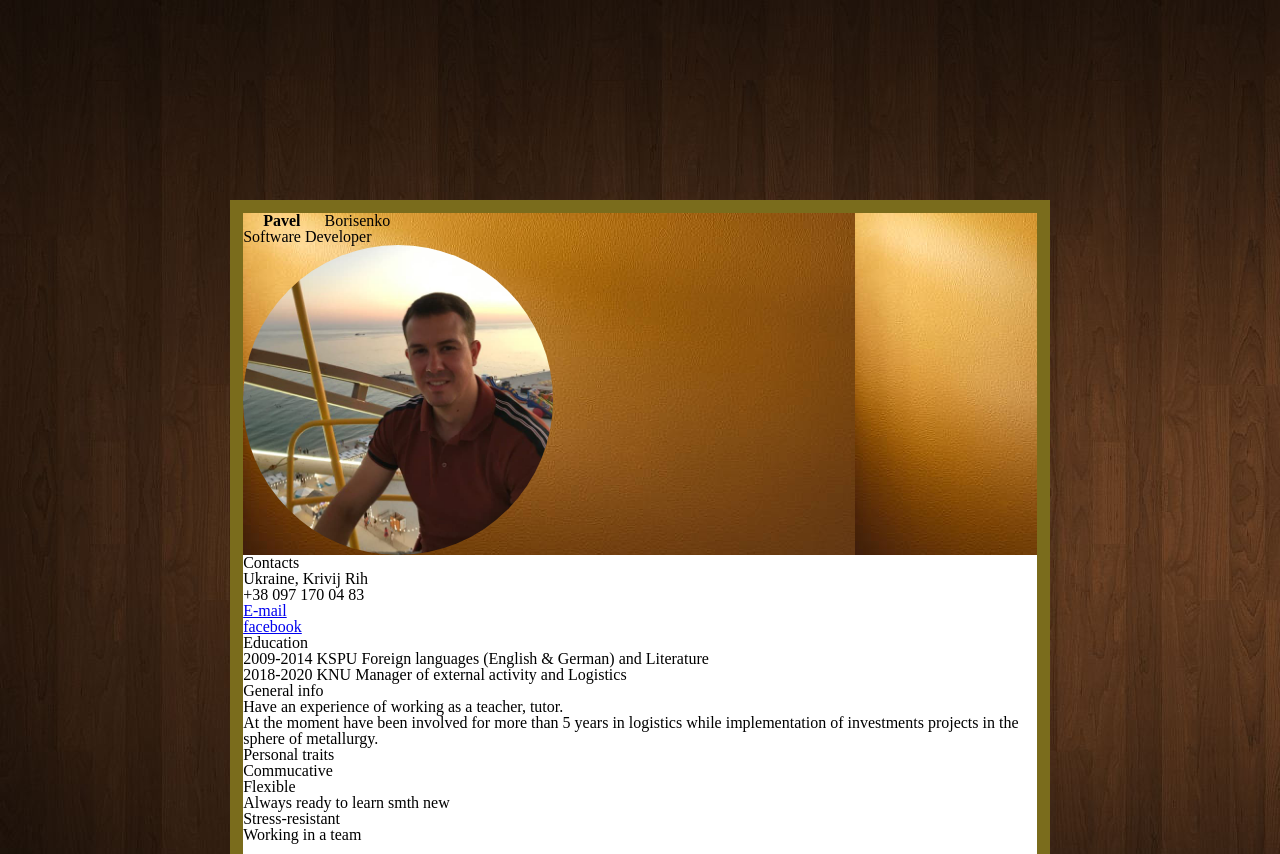
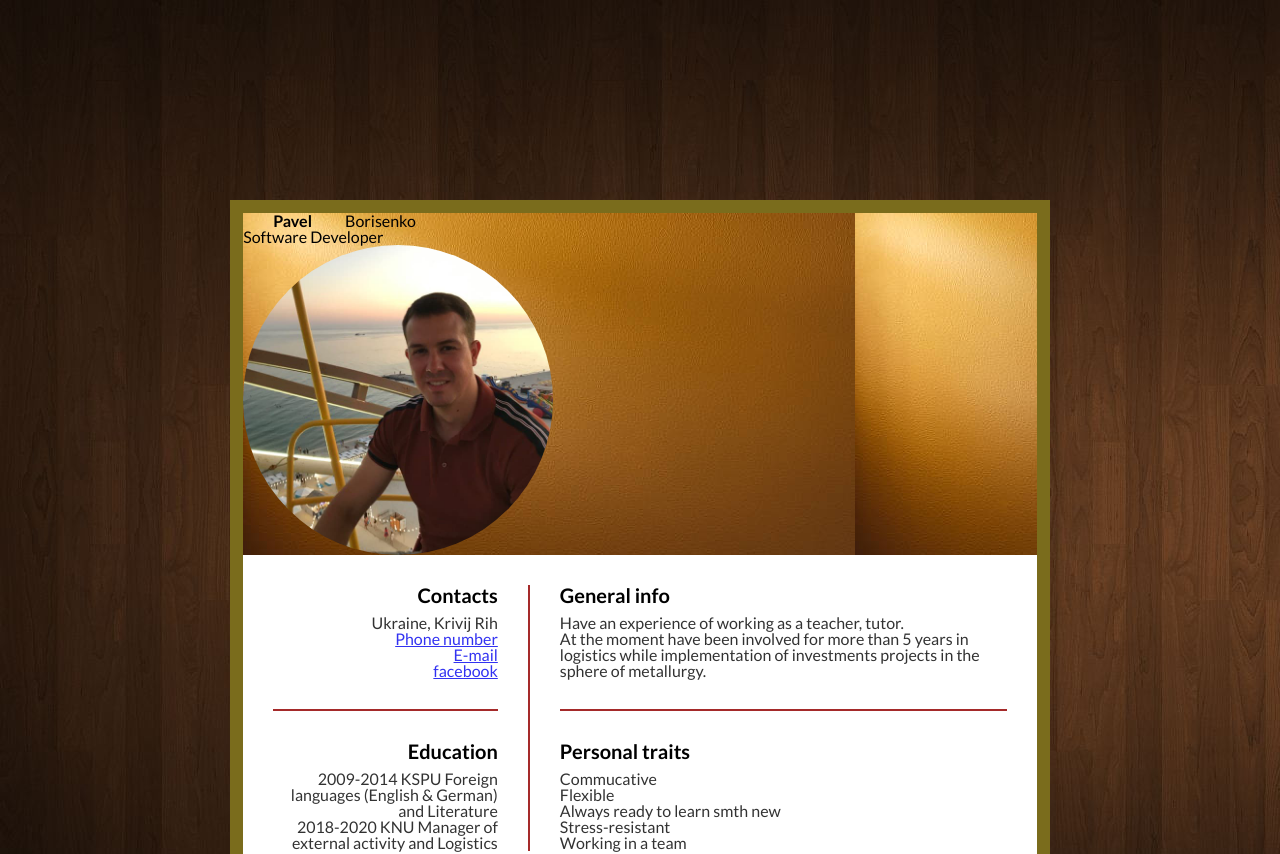
Before and after one commit to PavelBorisenkoRD/applicationForms, a plain HTML site: page index.html in a window 1280 px wide. Shown: the top 854 px of the page. Drawn offline with Linux system fonts and the light colour scheme.

Commit message:
Structure done styles started

```diff
--- a/index.html
+++ b/index.html
@@ -6,6 +6,12 @@
     <meta name="viewport" content="width=device-width, initial-scale=1.0" />
     <link rel="stylesheet" href="reset.css" />
     <link rel="stylesheet" href="style.css" />
+    <link rel="preconnect" href="https://fonts.googleapis.com" />
+    <link rel="preconnect" href="https://fonts.gstatic.com" crossorigin />
+    <link
+      href="https://fonts.googleapis.com/css2?family=Lato:wght@400;700&display=swap"
+      rel="stylesheet"
+    />
     <title>Document</title>
   </head>
 
@@ -19,26 +25,27 @@
         <div class="avatar"></div>
       </header>
 
-      <section>
+      <section class="content">
         <section class="content-left">
           <div class="contact-info">
-            Contacts
+            <h3 class="title">Contacts</h3>
 
             <ul>
               <li>Ukraine, Krivij Rih</li>
-              <li>+38 097 170 04 83</li>
-              <li> <a href="mailto:borisenko77@gmail.com"> E-mail </a></li>
+              <li><a href="tel:+380971700483">Phone number</a></li>
+              <li><a href="mailto:borisenko77@gmail.com"> E-mail </a></li>
               <li>
                 <a
                   href="https://www.facebook.com/profile.php?id=100039845537846"
-                > facebook
+                >
+                  facebook
                 </a>
               </li>
             </ul>
           </div>
 
           <div class="study">
-            Education
+            <h3 class="title">Education</h3>
             <ul>
               <li>
                 2009-2014 KSPU Foreign languages (English & German) and
@@ -51,7 +58,7 @@
 
         <section class="content-right">
           <div class="personal">
-            General info
+            <h3 class="title">General info</h3>
             <p>Have an experience of working as a teacher, tutor.</p>
 
             <p>
@@ -62,7 +69,7 @@
           </div>
 
           <div class="qualities">
-            Personal traits
+            <h3 class="title">Personal traits</h3>
             <ul>
               <li>Commucative</li>
               <li>Flexible</li>
--- a/style.css
+++ b/style.css
@@ -1,5 +1,10 @@
 body {
   background-image: url("./img/background.jpg");
+  font-family: "Lato";
+}
+p,
+li {
+  opacity: 0.8;
 }
 main {
   width: 210mm;
@@ -22,9 +27,51 @@ header {
   height: 250px;
   background-size: cover;
   border-radius: 50%;
-  padding:30px;
+  padding: 30px;
 }
 
 .firstname {
-  padding: 20px;
+  padding: 30px;
 }
+
+.content {
+  display: flex;
+  margin-top: 30px;
+}
+
+.content-left {
+  display: flex;
+  flex-direction: column;
+  border-right: 2px solid brown;
+  padding: 0px 30px;
+  text-align: end;
+}
+
+.title {
+  font-size: 20px;
+  font-weight: bold;
+  margin-bottom: 10px;
+}
+
+.contact-info {
+  border-bottom: 2px solid brown;
+  padding-bottom: 30px;
+}
+
+.content-right {
+  padding-left: 30px;
+  padding: 0px 30px;
+}
+
+.study {
+  padding-top: 30px;
+}
+
+.personal {
+  border-bottom: 2px solid brown;
+  padding-bottom: 30px;
+}
+
+.qualities {
+  padding-top: 30px;
+}
```
